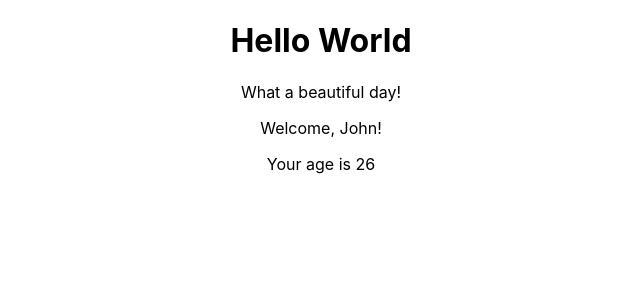
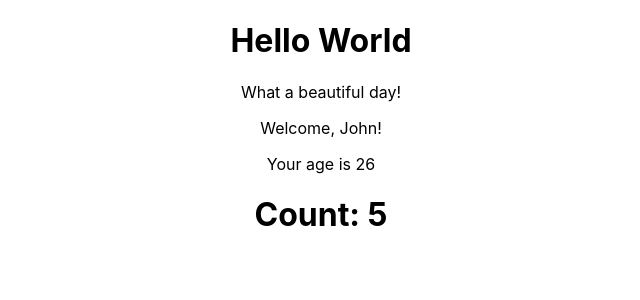
Before and after one commit to Beji96/Develhope-react-exercise, a React (Create React App) app: page / in a window 1280 px wide. Shown: the top 300 px of the page, without its empty margins (319-959 px from the left). Built offline with nearby package versions, Linux system fonts and the light colour scheme.

Commit message:
i finish state 1

```diff
--- a/src/App.js
+++ b/src/App.js
@@ -1,5 +1,6 @@
 
 import './App.css';
+import Counter from './Counter';
 import Hello from './Hello';
 import Welcome from './Welcome';
 
@@ -9,7 +10,7 @@
   <div className="App">
     <Hello/>
     <Welcome name ={myName} age={26}/>
-
+   <Counter/>
   </div>
  )
 }
--- /dev/null
+++ b/src/Counter.jsx
@@ -0,0 +1,23 @@
+
+import React from 'react'
+
+export default class Counter extends React.Component {
+  state ={
+    count: 0
+  }
+  constructor(props){
+    super(props)
+    setInterval(()=>{
+        this.setState({
+            count: this.state.count +1
+        })
+    }, 1000)
+  }
+
+  render() {
+    return (
+      <div>
+        <h1>Count: {this.state.count}</h1></div>
+    )
+  }
+}
```
